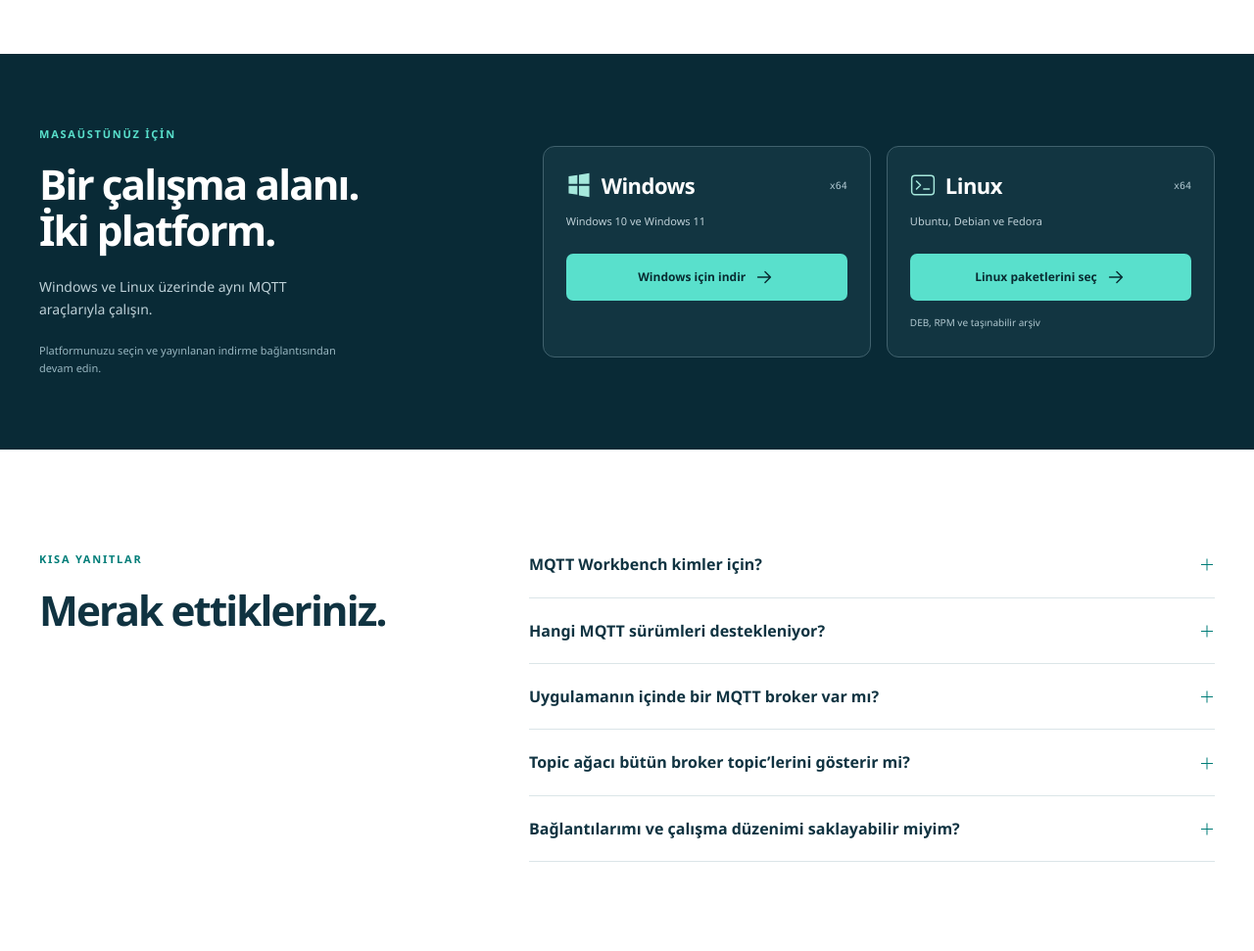
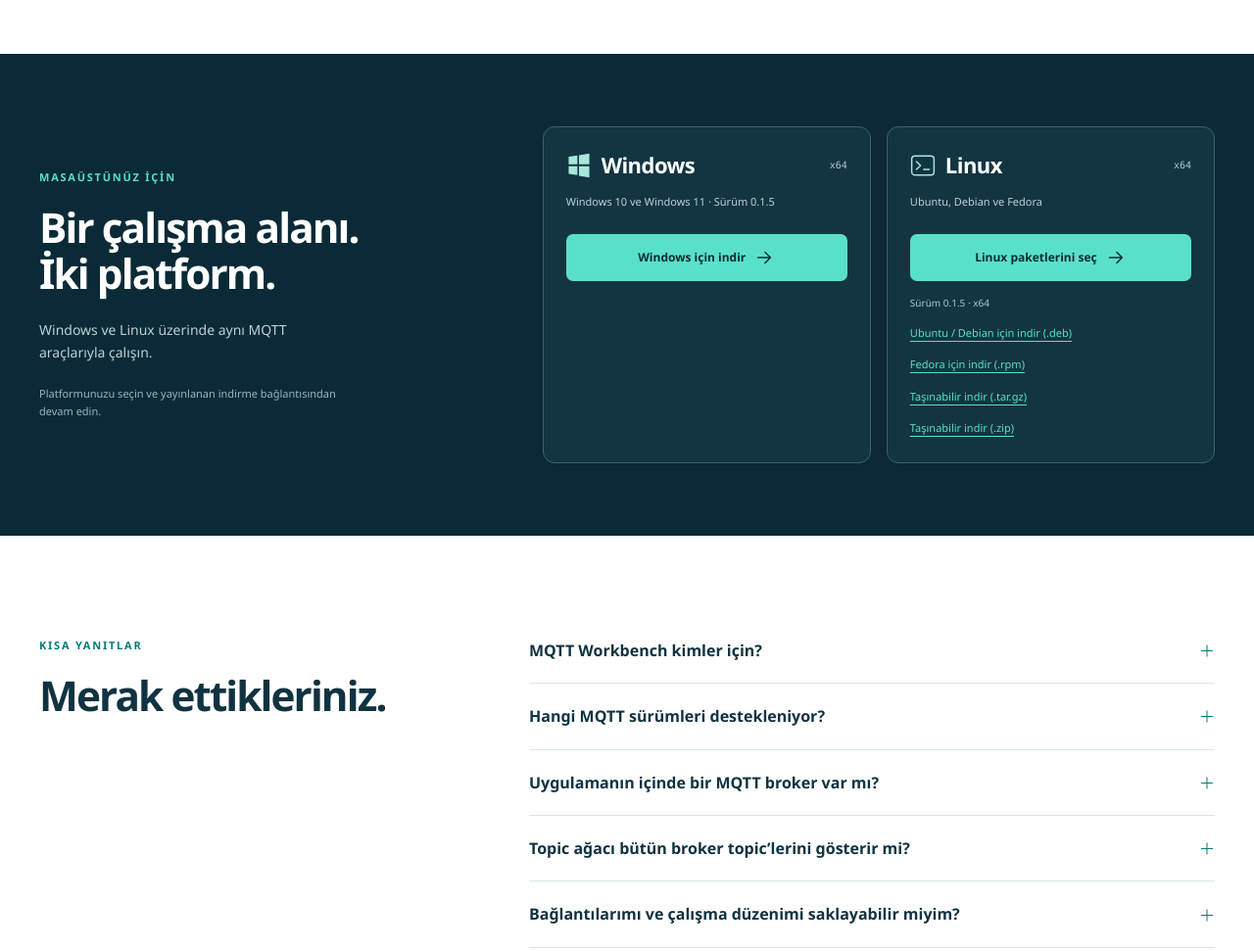
Before and after one commit to anilaras/mqtt-workbench-website, a plain HTML site: page index.html in a window 1280 px wide. Shown: the part 3440-4411 px from the top of the page at 98% size. Drawn offline with Linux system fonts and the light colour scheme.

Commit message:
Add direct Linux package downloads to website

```diff
--- a/index.html
+++ b/index.html
@@ -15,7 +15,7 @@
     <title>MQTT Workbench — MQTT için çalışma alanınız</title>
     <link rel="icon" type="image/png" href="assets/icon.png">
     <link rel="stylesheet" href="styles.css">
-    <script src="site-config.js" defer></script>
+    <script src="site-config.js?v=0.1.5" defer></script>
     <script src="app.js" defer></script>
 </head>
 <body>
@@ -125,8 +125,8 @@
             <div class="container download-inner">
                 <div class="download-copy"><p class="eyebrow">MASAÜSTÜNÜZ İÇİN</p><h2 id="download-title">Bir çalışma alanı.<br>İki platform.</h2><p>Windows ve Linux üzerinde aynı MQTT araçlarıyla çalışın.</p><p class="release-note" id="release-note">İndirme bağlantıları yayınlandığında burada yer alacak.</p></div>
                 <div class="download-cards">
-                    <article class="download-card"><div class="platform-heading"><svg class="platform-icon" viewBox="0 0 32 32" fill="currentColor" aria-hidden="true"><path d="M3 5l11-1.5v11H3zm13-1.8L29 1v13.5H16zM3 17h11v11L3 26.5zm13 0h13v14l-13-2z"/></svg><h3>Windows</h3><span>x64</span></div><p>Windows 10 ve Windows 11</p><a class="button button-primary download-link" data-download="windows" hidden>Windows için indir <svg class="icon" aria-hidden="true"><use href="#arrow"/></svg></a><p class="download-pending" data-pending="windows">İndirme bağlantısı yakında</p><a class="store-link" data-download="store" hidden>Microsoft Store’da görüntüle <svg class="icon" aria-hidden="true"><use href="#arrow"/></svg></a></article>
-                    <article class="download-card"><div class="platform-heading"><svg class="platform-icon linux-icon" viewBox="0 0 32 32" aria-hidden="true"><rect x="2" y="4" width="28" height="24" rx="4"/><path d="m8 11 5 5-5 5m9 0h7"/></svg><h3>Linux</h3><span>x64</span></div><p>Ubuntu, Debian ve Fedora</p><a class="button button-primary download-link" data-download="linux" hidden>Linux paketlerini seç <svg class="icon" aria-hidden="true"><use href="#arrow"/></svg></a><p class="download-pending" data-pending="linux">İndirme bağlantısı yakında</p><span class="package-note">DEB, RPM ve taşınabilir arşiv</span></article>
+                    <article class="download-card"><div class="platform-heading"><svg class="platform-icon" viewBox="0 0 32 32" fill="currentColor" aria-hidden="true"><path d="M3 5l11-1.5v11H3zm13-1.8L29 1v13.5H16zM3 17h11v11L3 26.5zm13 0h13v14l-13-2z"/></svg><h3>Windows</h3><span>x64</span></div><p>Windows 10 ve Windows 11 · Sürüm 0.1.5</p><a class="button button-primary download-link" data-download="windows" hidden>Windows için indir <svg class="icon" aria-hidden="true"><use href="#arrow"/></svg></a><p class="download-pending" data-pending="windows">İndirme bağlantısı yakında</p><a class="store-link" data-download="store" hidden>Microsoft Store’da görüntüle <svg class="icon" aria-hidden="true"><use href="#arrow"/></svg></a></article>
+                    <article class="download-card"><div class="platform-heading"><svg class="platform-icon linux-icon" viewBox="0 0 32 32" aria-hidden="true"><rect x="2" y="4" width="28" height="24" rx="4"/><path d="m8 11 5 5-5 5m9 0h7"/></svg><h3>Linux</h3><span>x64</span></div><p>Ubuntu, Debian ve Fedora</p><a class="button button-primary download-link" data-download="linux" hidden>Linux paketlerini seç <svg class="icon" aria-hidden="true"><use href="#arrow"/></svg></a><p class="download-pending" data-pending="linux">İndirme bağlantısı yakında</p><span class="package-note">Sürüm 0.1.5 · x64</span><a class="store-link" data-linux-package="deb" href="https://github.com/anilaras/mqtt-workbench-website/releases/download/v0.1.5/mqttworkbench_0.1.5_amd64.deb">Ubuntu / Debian için indir (.deb)</a><a class="store-link" data-linux-package="rpm" href="https://github.com/anilaras/mqtt-workbench-website/releases/download/v0.1.5/mqttworkbench-0.1.5-1.x86_64.rpm">Fedora için indir (.rpm)</a><a class="store-link" data-linux-package="tar" href="https://github.com/anilaras/mqtt-workbench-website/releases/download/v0.1.5/MQTT-Workbench-0.1.5-linux-x64.tar.gz">Taşınabilir indir (.tar.gz)</a><a class="store-link" data-linux-package="zip" href="https://github.com/anilaras/mqtt-workbench-website/releases/download/v0.1.5/MQTT-Workbench-0.1.5-linux-x64.zip">Taşınabilir indir (.zip)</a></article>
                 </div>
             </div>
         </section>
```
